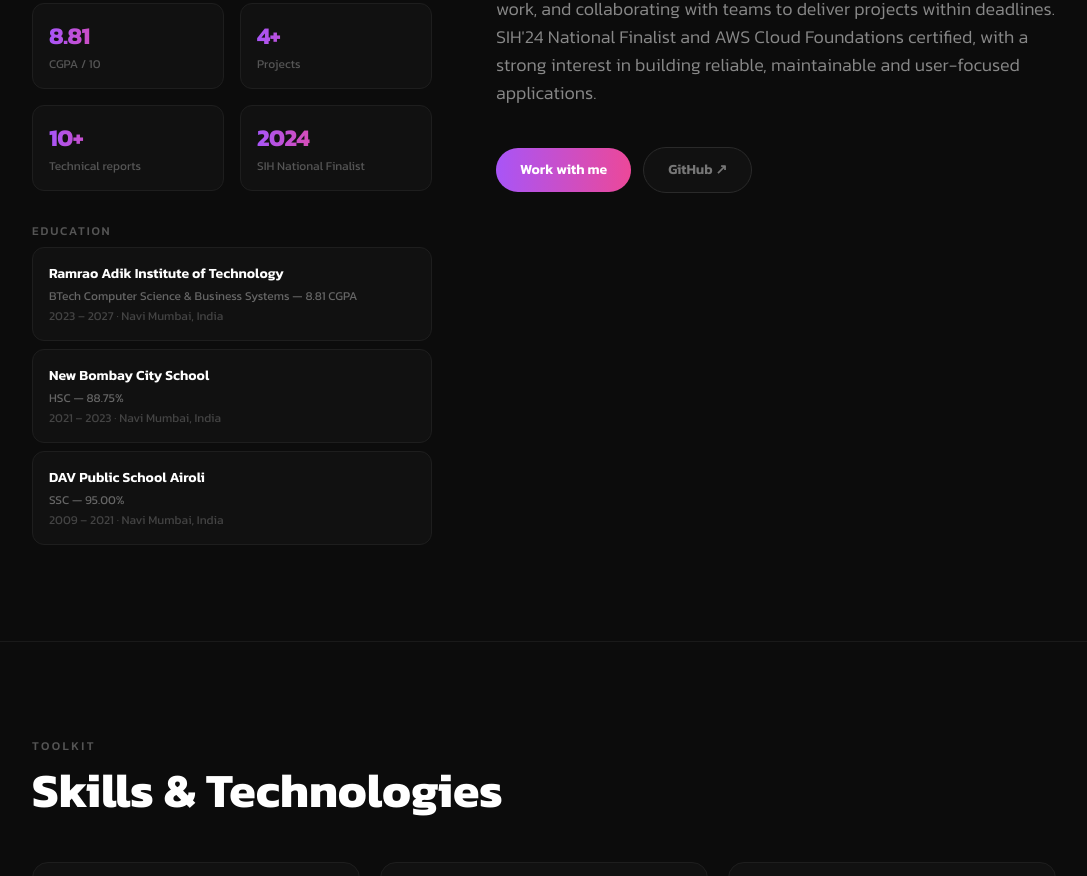
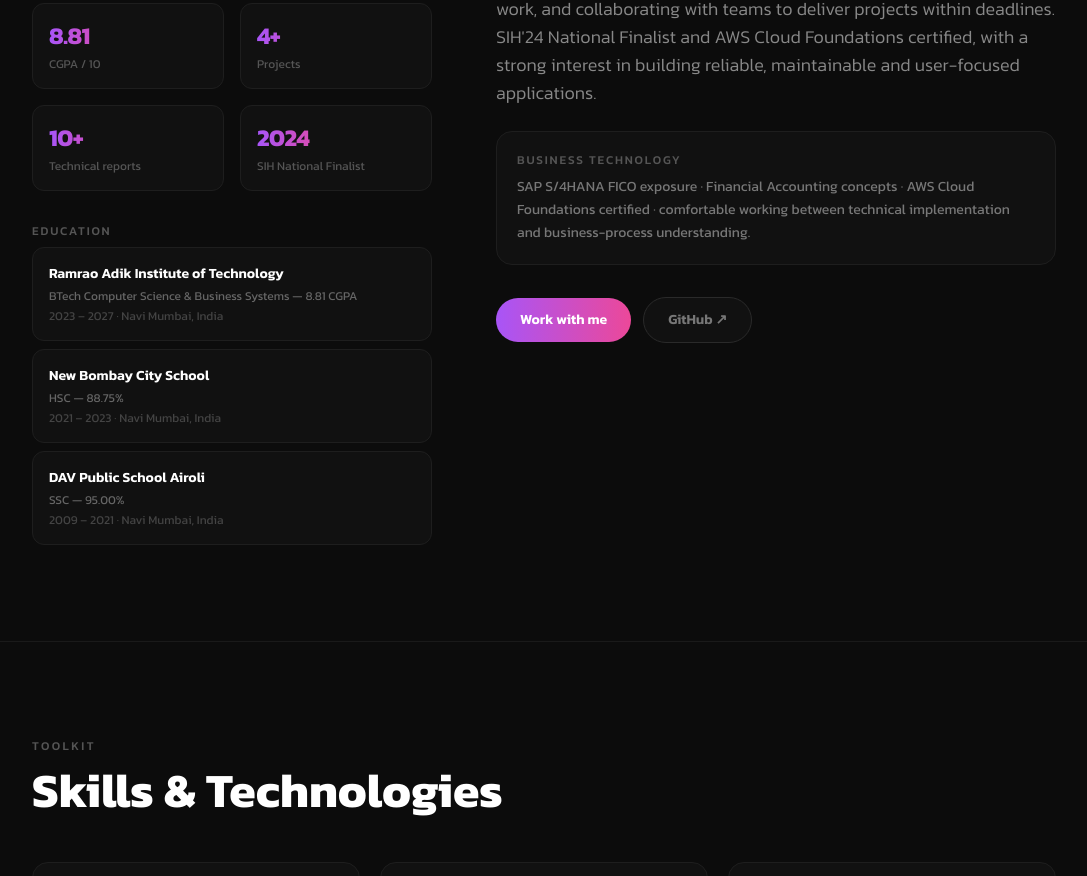
Before and after one commit to yashvipoojari/portfolio, a React (Vite) app: page / in a window 1280 px wide. Shown: the part 1097-1973 px from the top of the page, without its empty margins (96-1183 px from the left). Built offline with nearby package versions, Linux system fonts and the light colour scheme.

Commit message:
Sync local portfolio presentation for IDFC JD

```diff
--- a/src/components/AboutSection.tsx
+++ b/src/components/AboutSection.tsx
@@ -80,7 +80,16 @@ export default function AboutSection() {
               ))}
             </div>
 
-            <div className="flex items-center gap-3 pt-4">
+            <div className="rounded-2xl border border-[#1E1E1E] bg-[#111] p-5">
+              <p className="text-xs font-kanit font-medium text-[#555] tracking-[0.15em] uppercase mb-2">
+                Business Technology
+              </p>
+              <p className="text-sm font-kanit text-[#777] leading-relaxed">
+                SAP S/4HANA FICO exposure · Financial Accounting concepts · AWS Cloud Foundations certified · comfortable working between technical implementation and business-process understanding.
+              </p>
+            </div>
+
+            <div className="flex items-center gap-3 pt-2">
               <a
                 href={`mailto:${profile.social.email}`}
                 className="px-6 py-3 rounded-full font-kanit font-semibold text-sm text-white btn-gradient"
```
